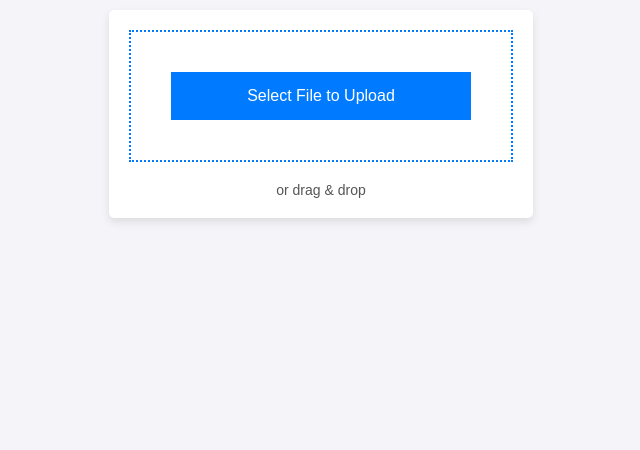
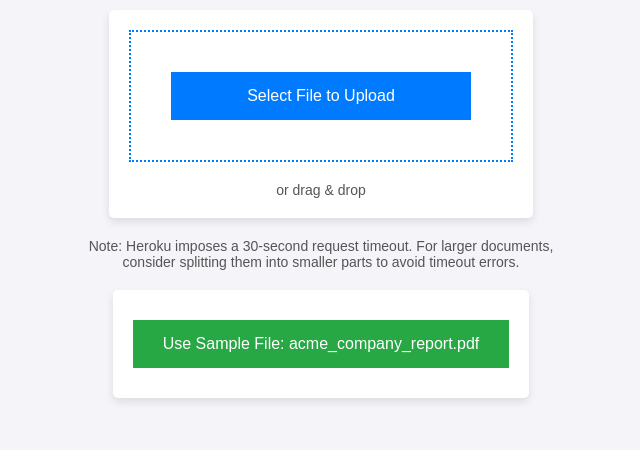
Before and after one commit to lopkiloinm/mergermind, a Flask app: page /due_diligence in a window 1280 px wide. Shown: the part 350-800 px from the top of the page, without its empty margins (319-959 px from the left). Run offline with Flask 3, Linux system fonts and the light colour scheme.

Commit message:
sample pdf

```diff
--- a/templates/due_diligence.html
+++ b/templates/due_diligence.html
@@ -1,5 +1,4 @@
 {% extends 'layout.html' %}
-
 {% block content %}
 <h2>Due Diligence</h2>
 <p>
@@ -8,7 +7,6 @@
 <p>
     Please ensure the document is in PDF format and structured in a way that highlights the company's financial stability, legal compliance, and operational efficiency.
 </p>
-
 <div style="text-align: center; margin-top: 30px;">
     <form method="post" enctype="multipart/form-data" id="upload-form" style="display: inline-block;">
         <div style="border: 2px dotted #007bff; padding: 40px; width: 300px; max-width: 100%; margin-bottom: 20px;">
@@ -18,4 +16,18 @@
         <p style="margin: 0; font-size: 14px; color: #555;">or drag & drop</p>
     </form>
 </div>
+
+<!-- Notes about Heroku's timeout and sample file -->
+<p style="text-align: center; font-size: 14px; color: #555; max-width: 500px; margin: 20px auto;">
+    Note: Heroku imposes a 30-second request timeout. For larger documents, consider splitting them into smaller parts to avoid timeout errors.
+</p>
+
+<div style="text-align: center;">
+    <form method="post" action="/due_diligence" style="display: inline-block;">
+        <button type="submit" name="sample_file" value="acme_company_report.pdf"
+                style="background-color: #28a745; color: white; border: none; padding: 15px 30px; cursor: pointer; font-size: 16px; margin: 10px 0;">
+            Use Sample File: acme_company_report.pdf
+        </button>
+    </form>
+</div>
 {% endblock %}
```
Also changed, not shown: 1 other file.
